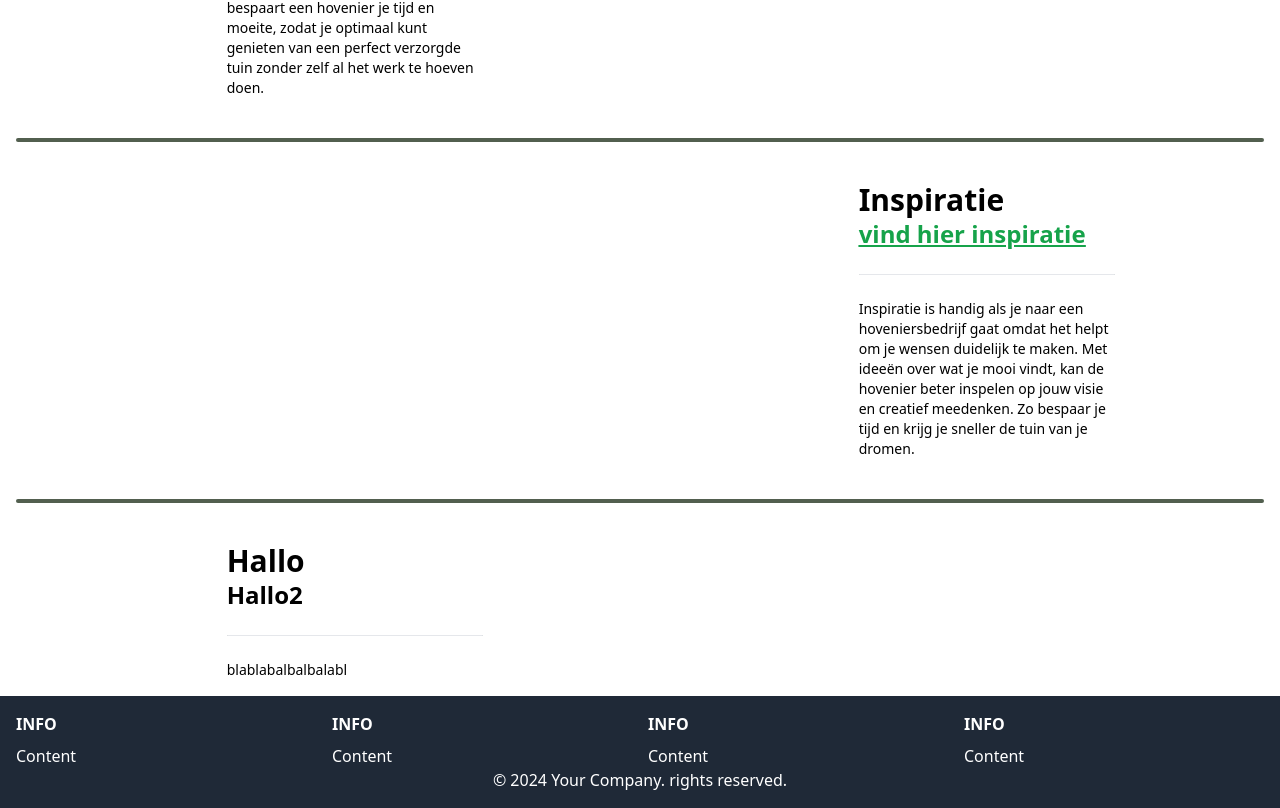
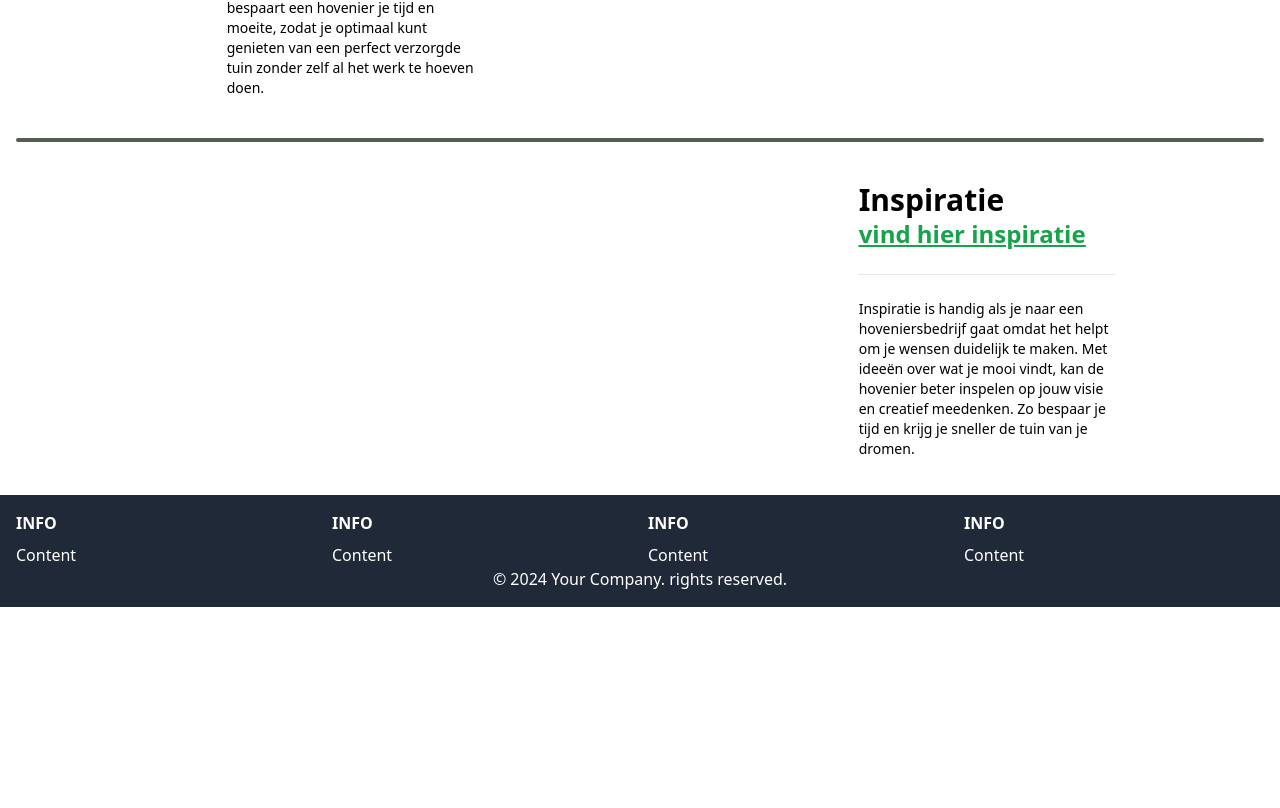
Before and after one commit to LucasDG1/klantenopdracht, a SvelteKit app: page / in a window 1280 px wide. Shown: the part 2241-3049 px from the top of the page. After the commit the page ends 2848 px from the top, so only its background shows below. Built offline with nearby package versions, Linux system fonts and the light colour scheme.

Commit message:
end day 14-6-2024

```diff
--- a/src/routes/+page.svelte
+++ b/src/routes/+page.svelte
@@ -94,7 +94,7 @@
 		<hr class="h-1 my-6 w-full md:w-full rounded col-span-1 md:col-span-6 bg-[#525F4F] border-0" />
 
 		<div
-			class="flex flex-col items-start col-span-1 md:col-start-2 md:col-span-4 lg:col-start-5 lg:col-span-2 xl:col-start-5 xl:col-span-2 w-full md:w-64"
+			class="flex flex-col items-start mb-5 col-span-1 md:col-start-2 md:col-span-4 lg:col-start-5 lg:col-span-2 xl:col-start-5 xl:col-span-2 w-full md:w-64"
 		>
 			<h2 class="text-3xl font-bold">Inspiratie</h2>
 			<div class="text-2xl text-green-600 underline font-bold"><a href="">vind hier inspiratie</a></div>
@@ -102,7 +102,7 @@
 			<p class="text-sm">Inspiratie is handig als je naar een hoveniersbedrijf gaat omdat het helpt om je wensen duidelijk te maken. Met ideeën over wat je mooi vindt, kan de hovenier beter inspelen op jouw visie en creatief meedenken. Zo bespaar je tijd en krijg je sneller de tuin van je dromen.</p>
 		</div>
 
-		<hr class="h-1 my-6 w-full md:w-full rounded col-span-1 md:col-span-6 bg-[#525F4F] border-0" />
+		<!-- <hr class="h-1 my-6 w-full md:w-full rounded col-span-1 md:col-span-6 bg-[#525F4F] border-0" />
 
 		<div
 			class="flex flex-col items-start col-span-1 md:col-start-2 md:col-span-4 lg:col-start-2 lg:col-span-2 xl:col-start-2 xl:col-span-2 w-full md:w-64"
@@ -111,6 +111,6 @@
 			<div class="text-2xl font-bold">Hallo2</div>
 			<hr class="my-6 w-full md:w-64 rounded bg-[#525F4F] border-1" />
 			<p class="text-sm">blablabalbalbalabl</p>
-		</div>
+		</div> -->
 	</div>
 </div>
```
